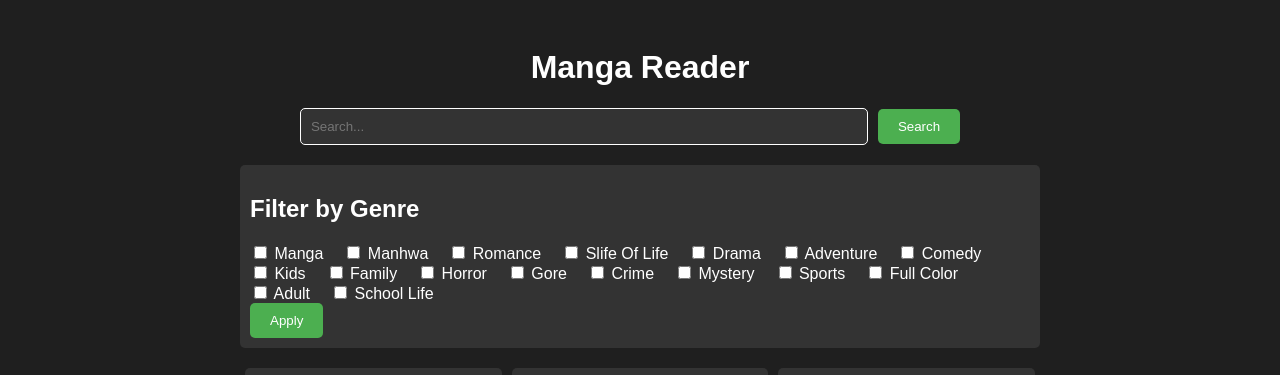
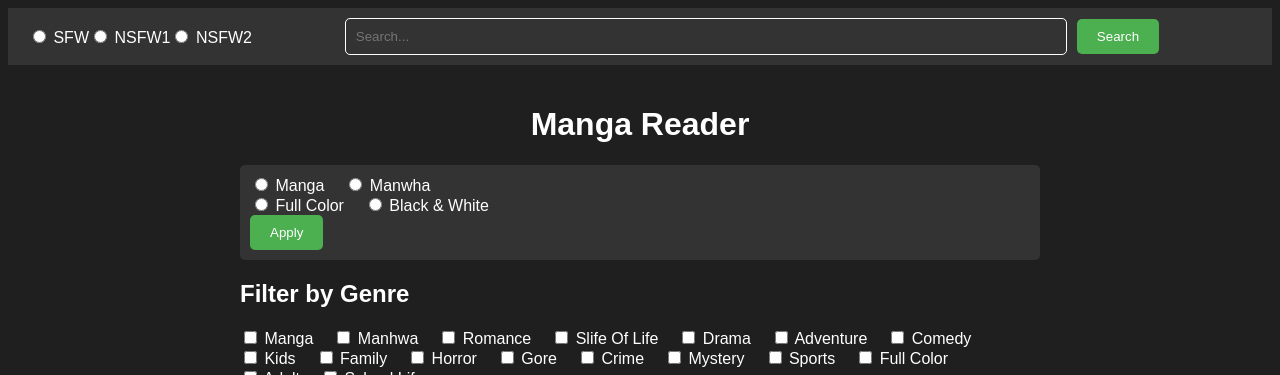
Before and after one commit to MalekMansour/Manga-Reader, a plain HTML site: page index.html in a window 1280 px wide. Shown: the top 375 px of the page. Drawn offline with Linux system fonts and the light colour scheme.

Commit message:
Update index.html

```diff
--- a/index.html
+++ b/index.html
@@ -9,13 +9,30 @@
 </head>
 
 <body>
-    <div class="container">
-        <h1 class="title">Manga Reader</h1>
+    <div class="nav-bar">
+        <div class="sfw-filter">
+            <label><input type="radio" name="sfw" value="SFW"> SFW</label>
+            <label><input type="radio" name="sfw" value="NSFW1"> NSFW1</label>
+            <label><input type="radio" name="sfw" value="NSFW2"> NSFW2</label>
+        </div>
         <div class="search-bar">
             <input type="text" class="search-input" placeholder="Search..." id="searchInput">
             <button class="search-btn" onclick="searchManga()">Search</button>
         </div>
+    </div>
+    <div class="container">
+        <h1 class="title">Manga Reader</h1>
         <div class="filter-container">
+            <div class="filter-item">
+                <label><input type="radio" name="type" value="MANGA"> Manga</label>
+                <label><input type="radio" name="type" value="MANWHA"> Manwha</label>
+            </div>
+            <div class="filter-item">
+                <label><input type="radio" name="color" value="FULL COLOR"> Full Color</label>
+                <label><input type="radio" name="color" value="BLACK&WHITE"> Black & White</label>
+            </div>
+            <button onclick="applyFilters()">Apply</button>
+        </div>
         <h2>Filter by Genre</h2>
         <div class="genres">
             <label><input type="checkbox" name="genre" value="Manga"> Manga</label>
@@ -36,8 +53,6 @@
             <label><input type="checkbox" name="genre" value="adult"> Adult</label>
             <label><input type="checkbox" name="genre" value="school-life"> School Life</label>
         </div>
-            <button onclick="applyFilters()">Apply</button>
-        </div>
         <div class="manga-container" id="mangaContainer">
             <div class="row">
                 <div class="manga-cover" data-categories="Manga, Action, Adventure">
@@ -47,7 +62,7 @@
                     <p>Name: One Piece</p>
                     <p>ID: 10953</p>
                 </div>
-                <div class="manga-cover" data-categories="Manga, Mystery, Crime">
+                <div class="manga-cover" data-categories="Manga, Mystery, Psychological">
                     <a href="https://mangapark.net/title/10052-en-death-note" target="_blank">
                         <img src="images/manga2.jpg" alt="Manga 2">
                     </a>
@@ -61,7 +76,6 @@
                     <p>Name: Spy x Family</p>
                     <p>ID: 75008</p>
                 </div>
-                <!-- Add more manga covers as needed -->
             </div>
         </div>
     </div>
```
Lines whose indentation alone changed are shown as unchanged.
